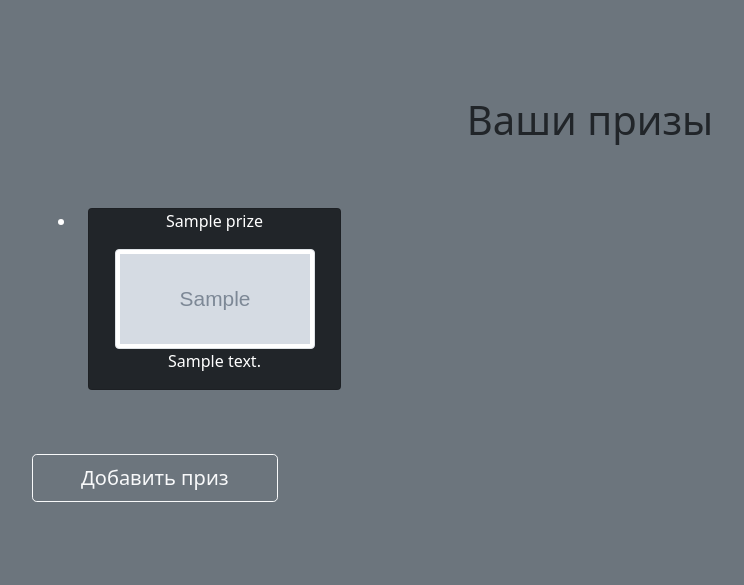
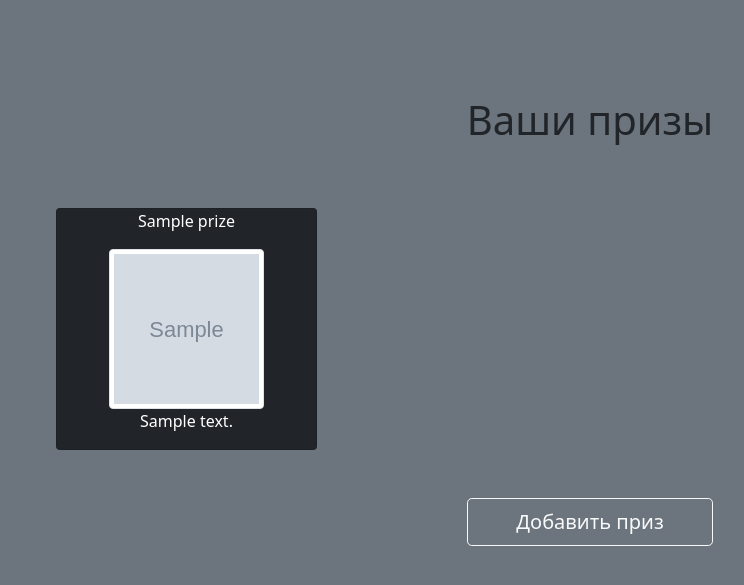
Before and after one commit to QvkkpotentialExplorer/Sea_battle-, a Flask app: page /profile/prizes in a window 1280 px wide. Shown: the part 60-645 px from the top of the page, without its empty margins (50-794 px from the left). Run offline with Flask 3, Linux system fonts and the light colour scheme; a user stored in the database is signed in; tables that the repository leaves empty hold one stand-in row (values such as "Sample post"); grey boxes marked "Sample" are stand-in pictures; some libraries are stand-ins or nearby versions.

Commit message:
rewriting

```diff
--- a/blueprints/templates/prizes.html
+++ b/blueprints/templates/prizes.html
@@ -18,21 +18,21 @@
 
     </style>
 <h1>Ваши призы</h1>
-    <ul class ="row justify-content-start text-white mt-5">
+    <div class ="row justify-content-start text-white mt-5">
     {% for prize in prizes%}
-    <li class="col-3 mx-4 mt-3">
+    <div     class="col-3 mx-4 mt-3">
     <div class="galery">
         <div class="card flex-fill bg-dark align-items-center ">
             <p>{{prize[0]}}</p>
-            <img src="static/avatars/{{prize[2]}}" class = "img-thumbnail align-self-center" style="width: 200px ; height:100px" >
+            <img src="static/avatars/{{prize[2]}}" class = "img-thumbnail align-self-center" style="width: 60% ; height : 10rem;" >
 <!--            <img src="{{ url_for('static', filename='avatars/' + prize[2] )}}" class="img-thumbnail" />-->
-            <div class="mx-4">
-                <p>{{prize[1]}}</p>
+            <div class="mx-4 ">
+                <p class="">{{prize[1]}}</p>
 
             </div>
         </div>
       </div>
-    </li>
+    </div>
 
     {%endfor%}
     </ul>
```
Also changed, not shown: blueprints/profiles/static/avatars/0d753c55-b51f-11ee-a29e-f8b46aab64a8.png (added), blueprints/profiles/static/avatars/25bf90ed-b515-11ee-87a8-f8b46aab64a8.png (added), blueprints/profiles/static/avatars/9ab6c2c6-b521-11ee-83fd-f8b46aab64a8.png (added).
